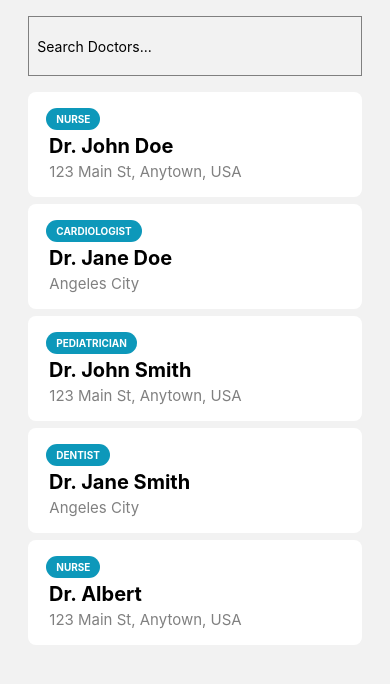
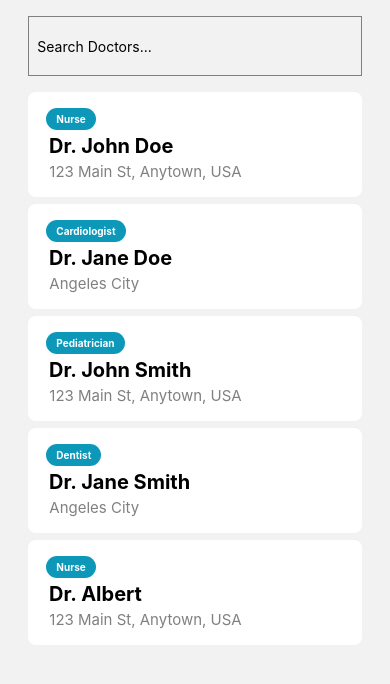
Before and after one commit to Caeluz/test-react, a React Native app: screen /Search in a window 390 px wide. Shown: the top 684 px of the page. Built offline with nearby package versions, Linux system fonts and the light colour scheme.

Commit message:
Add clickable doctor to maps

```diff
--- a/App.js
+++ b/App.js
@@ -8,7 +8,7 @@ import PedometerView from "./screens/Pedometer";
 import Steps from "./screens/Steps";
 import Test from "./screens/Test";
 import SleepTracker from "./screens/SleepTracker";
-import Search from "./screens/search";
+import Search from "./screens/SearchScreen";
 
 const Stack = createNativeStackNavigator();
 
--- a/components/SearchComponent.js
+++ b/components/SearchComponent.js
@@ -1,20 +1,39 @@
 import React, { useState } from "react";
-import { View, TextInput, FlatList, Text, StyleSheet } from "react-native";
+import {
+  FlatList,
+  Pressable,
+  StyleSheet,
+  TextInput,
+  Text,
+  View,
+} from "react-native";
+
+import { useNavigation } from "@react-navigation/native";
 
 const SearchComponent = ({ doctors }) => {
   const [searchText, setSearchText] = useState("");
+  const navigation = useNavigation();
 
   const handleSearch = (text) => {
     setSearchText(text);
   };
 
   const normalizedSearchText = searchText.toLowerCase();
+
   const filteredDoctors = doctors.filter(
     (doctor) =>
       doctor.name.toLowerCase().includes(normalizedSearchText) ||
       doctor.specialty.toLowerCase().includes(normalizedSearchText) ||
       doctor.location.toLowerCase().includes(normalizedSearchText)
   );
+  console.log(filteredDoctors);
+
+  const handleDoctorPress = (doctor) => {
+    navigation.navigate("Map", {
+      docLatitude: doctor.latitude,
+      docLongitude: doctor.longitude,
+    });
+  };
 
   return (
     <View style={styles.container}>
@@ -36,12 +55,17 @@ const SearchComponent = ({ doctors }) => {
             data={filteredDoctors}
             keyExtractor={(item) => item.name}
             renderItem={({ item }) => (
-              <View style={styles.doctorCard}>
+              <Pressable
+                style={({ pressed }) => [
+                  styles.doctorCard,
+                  pressed ? styles.doctorCardPressed : null,
+                ]}
+                onPress={() => handleDoctorPress(item)}
+              >
                 <Text style={styles.doctorSpecialty}>{item.specialty}</Text>
                 <Text style={styles.doctorName}> {item.name}</Text>
-
                 <Text style={styles.doctorLocation}>{item.location}</Text>
-              </View>
+              </Pressable>
             )}
           />
         )}
@@ -107,6 +131,10 @@ const styles = StyleSheet.create({
     textAlign: "center",
     fontSize: 16,
   },
+  doctorCardPressed: {
+    // Style to apply when pressed
+    backgroundColor: "lightgray", // Change the background color when pressed
+  },
 });
 
 export default SearchComponent;
--- a/doctors.js
+++ b/doctors.js
@@ -1,27 +1,37 @@
 export const doctors = [
   {
     name: "Dr. John Doe",
-    specialty: "NURSE",
+    specialty: "Nurse",
     location: "123 Main St, Anytown, USA",
+    latitude: 34.0522,
+    longitude: -1.2,
   },
   {
     name: "Dr. Jane Doe",
-    specialty: "CARDIOLOGIST",
+    specialty: "Cardiologist",
     location: "Angeles City",
+    latitude: 15.140258323558108,
+    longitude: 120.59439213905009,
   },
   {
     name: "Dr. John Smith",
-    specialty: "PEDIATRICIAN",
+    specialty: "Pediatrician",
     location: "123 Main St, Anytown, USA",
+    latitude: 34.0522,
+    longitude: -118.2437,
   },
   {
     name: "Dr. Jane Smith",
-    specialty: "DENTIST",
+    specialty: "Dentist",
     location: "Angeles City",
+    latitude: 34.0522,
+    longitude: -118.2437,
   },
   {
     name: "Dr. Albert",
-    specialty: "NURSE",
+    specialty: "Nurse",
     location: "123 Main St, Anytown, USA",
+    latitude: 34.0522,
+    longitude: -118.2437,
   },
 ];
--- a/screens/Map.js
+++ b/screens/Map.js
@@ -4,8 +4,12 @@ import React, { useState, useEffect } from "react";
 import { StyleSheet, View } from "react-native";
 import MapView, { Marker } from "react-native-maps";
 
-const MapScreen = () => {
+const MapScreen = ({ route }) => {
   const [userLocation, setUserLocation] = useState(null);
+  const { docLatitude, docLongitude } = route.params || {
+    docLatitude: null,
+    docLongitude: null,
+  };
 
   const getCurrentLocation = async () => {
     const { status } = await Location.requestForegroundPermissionsAsync();
@@ -28,19 +32,25 @@ const MapScreen = () => {
       const location = await getCurrentLocation();
       if (location) {
         setUserLocation(location);
-        console.log(location);
       }
     };
 
     fetchUserLocation();
   }, []);
-  console.log(userLocation);
+
   return (
     <View style={styles.container}>
       <MapView
         style={styles.map}
         initialRegion={
-          userLocation
+          docLatitude && docLongitude // Check if docLatitude and docLongitude are not null
+            ? {
+                latitude: docLatitude,
+                longitude: docLongitude,
+                latitudeDelta: 0.0012,
+                longitudeDelta: 0.0171,
+              }
+            : userLocation
             ? {
                 latitude: userLocation.latitude,
                 longitude: userLocation.longitude,
@@ -75,6 +85,17 @@ const MapScreen = () => {
           title="Holy Family Medical Center"
           description="This is a marker in React Native"
         />
+        {docLatitude && docLongitude && (
+          <Marker
+            coordinate={{
+              latitude: docLatitude,
+              longitude: docLongitude,
+            }}
+            pinColor="blue"
+            title="Doctor's Location"
+            description="This is the doctor's location"
+          />
+        )}
       </MapView>
     </View>
   );
--- a/screens/search.js
+++ b/screens/SearchScreen.js
@@ -2,6 +2,7 @@ import React from "react";
 import SearchComponent from "../components/SearchComponent";
 import { SafeAreaView, View, StatusBar } from "react-native";
 import { doctors } from "../doctors";
+import { Button } from "react-native-web";
 
 const Search = () => {
   return (
```
